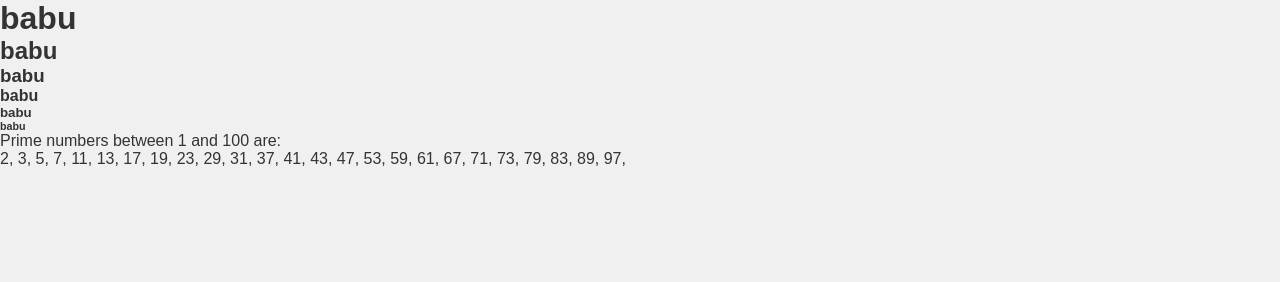
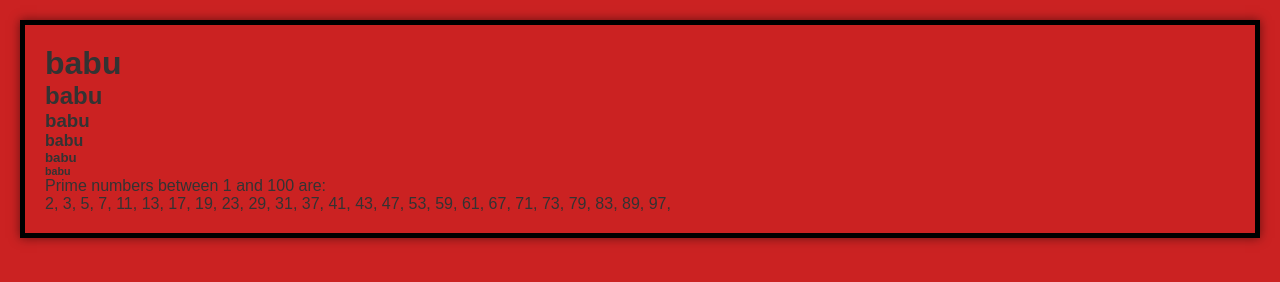
Before and after one commit to Ganeshbabu26/Ganesh, a plain HTML site: page index.html in a window 1280 px wide. Drawn offline with Linux system fonts and the light colour scheme.

Commit message:
changed background color

```diff
--- a/style.css
+++ b/style.css
@@ -7,6 +7,10 @@
 body
 {
     font-family: Arial, sans-serif;
-    background-color: #f0f0f0;
+    background-color: #cb2222;
     color: #333;
+    border: 5px solid #000;
+    box-shadow: 0 0 10px rgba(0, 0, 0, 0.5);
+    margin: 20px;
+    padding: 20px;
 }
```
